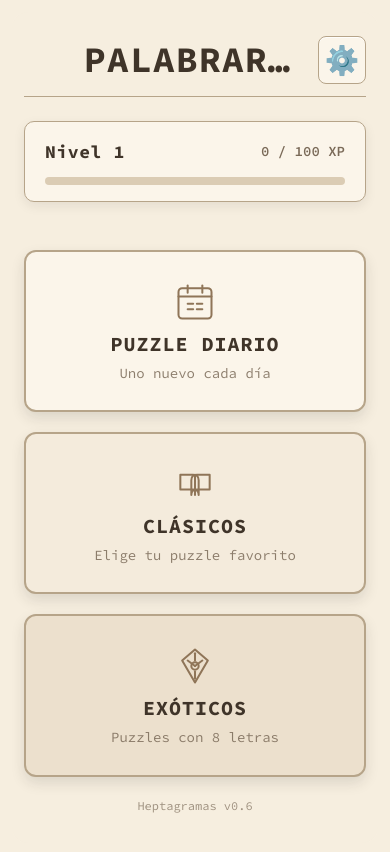
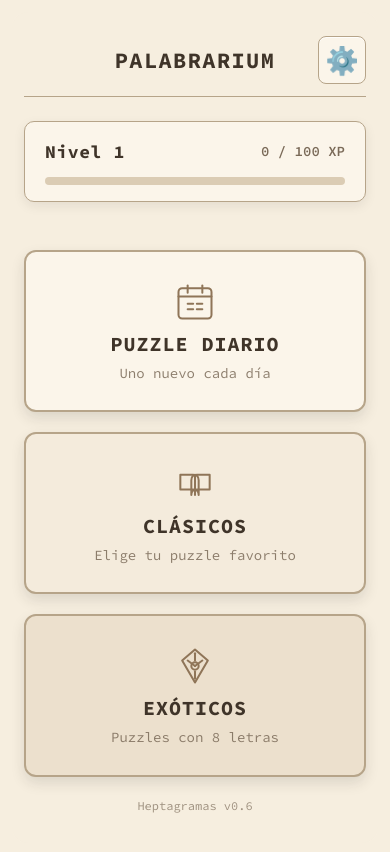
Before and after one commit to Uralsky87/heptagramas, a React (Vite) app: page / in a window 390 px wide. Shown: the top 852 px of the page. Built offline with nearby package versions, Linux system fonts and the light colour scheme.

Commit message:
Ajusta título móvil y tamaño del icono de ajustes

```diff
--- a/src/components/TopBar.css
+++ b/src/components/TopBar.css
@@ -87,7 +87,7 @@
 
 @media (max-width: 768px) {
   .top-bar-title {
-    font-size: 36px;
+    font-size: 22px;
     letter-spacing: 0.3px;
   }
 
@@ -96,7 +96,7 @@
     width: 48px;
     min-width: 48px;
     padding: 0;
-    font-size: 28px;
+    font-size: 27px;
   }
 }
 
@@ -108,7 +108,7 @@
   }
 
   .top-bar-title {
-    font-size: 30px;
+    font-size: 18px;
     letter-spacing: 0.3px;
   }
 
@@ -123,7 +123,7 @@
     width: 44px;
     min-width: 44px;
     padding: 0;
-    font-size: 24px;
+    font-size: 23px;
   }
 }
 
```
